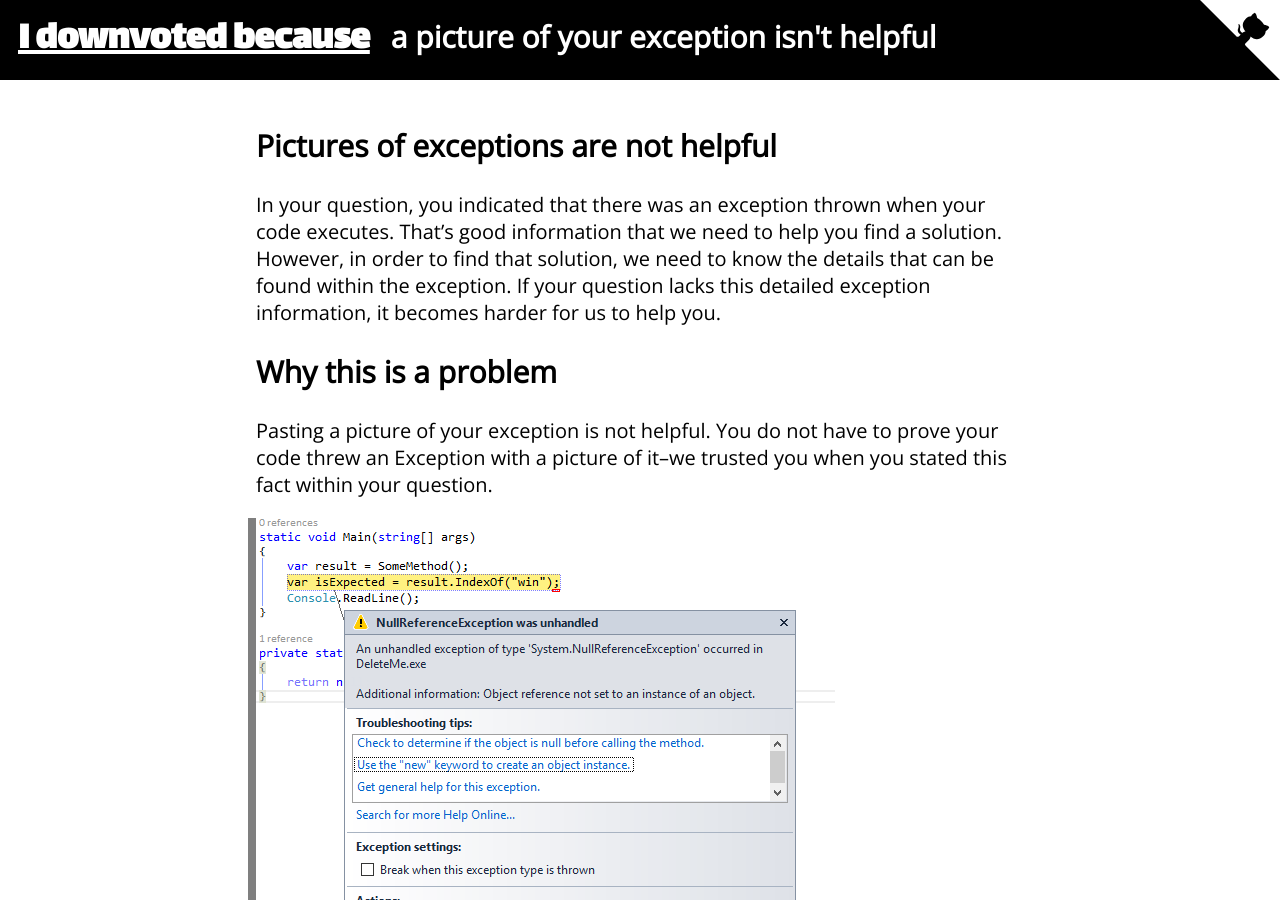
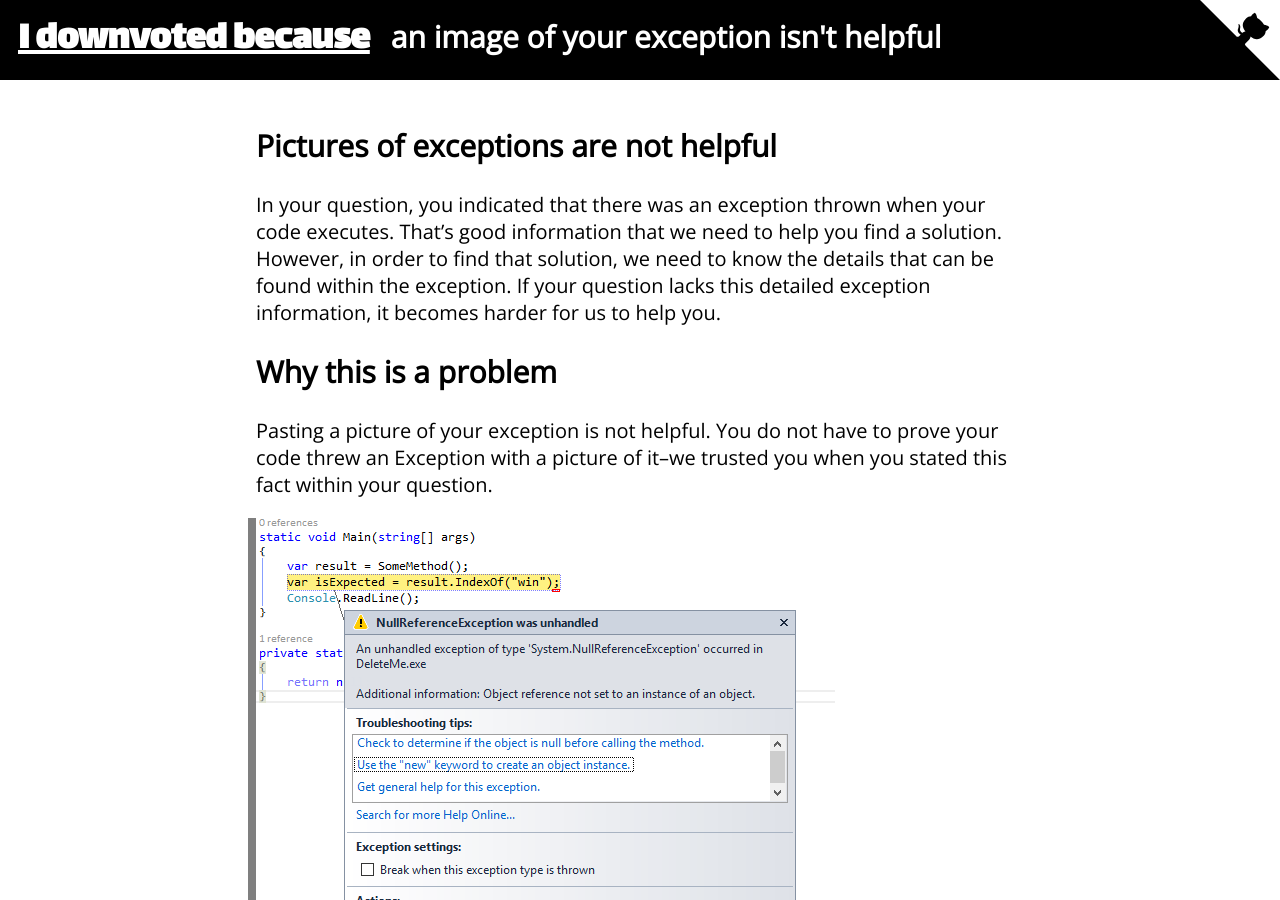
Before and after one commit to WillSullivan/idownvotedbecause, a Jekyll site: the page built from stackoverflow/imageofanexception.md, in a window 1280 px wide and 900 px high. Built offline with Jekyll 4.4.1, drawn with Linux system fonts in a browser that asks for light colours; comment, search, counter and statistics services are not loaded.

Commit message:
Update imageofanexception.md

```diff
--- a/stackoverflow/imageofanexception.md
+++ b/stackoverflow/imageofanexception.md
@@ -1,6 +1,6 @@
 ---
-title: Picture of an exception
-byline: a picture of your exception isn't helpful
+title: Image of an exception
+byline: an image of your exception isn't helpful
 permalink: imageofanexception/
 categories: "Stack Overflow"
 ---
```
